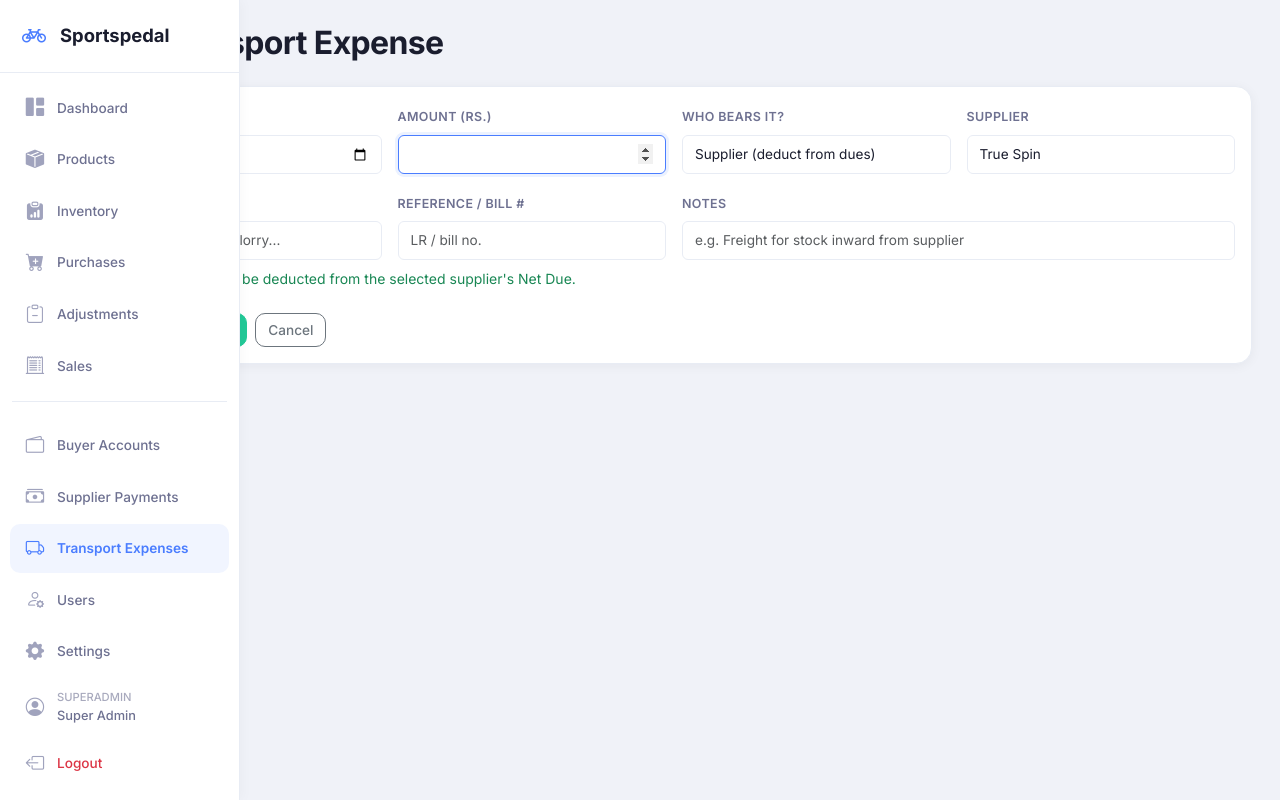
After one commit to Laaxxmm/sportspedal, a Flask app: page /transport-expenses/new in a window 1280 px wide. The commit adds this page. Run offline with Flask 3, Linux system fonts and the light colour scheme; a user stored in the database is signed in; data comes from the database, SQL or seed files in the repository; some libraries are stand-ins or nearby versions.

Commit message:
Add standalone Transport Expenses (debit supplier dues)
- New TransportExpense model + page (list/new/delete, superadmin)
- Log transport paid outside any sale; mark supplier-borne (reduces
  that supplier's Net Due) or self-borne (own cost)
- Folded into supplier balance shipping_credit and dashboard
  Transport Cost tile + 'Transport (Supplier-borne)' reduction row
- Nav entry 'Transport Expenses' + 'Log Transport' button on tile
- New table auto-created on migrate

Co-Authored-By: Claude Opus 4.8 <noreply@anthropic.com>

```diff
--- a/app/__init__.py
+++ b/app/__init__.py
@@ -74,6 +74,7 @@ def create_app():
     from app.routes.payments import bp as payments_bp
     from app.routes.supplier_portal import bp as supplier_portal_bp
     from app.routes.adjustments import bp as adjustments_bp
+    from app.routes.transport_expense import bp as transport_expense_bp
 
     app.register_blueprint(auth_bp)
     app.register_blueprint(dashboard_bp)
@@ -90,5 +91,6 @@ def create_app():
     app.register_blueprint(payments_bp, url_prefix='/payments')
     app.register_blueprint(supplier_portal_bp)
     app.register_blueprint(adjustments_bp, url_prefix='/adjustments')
+    app.register_blueprint(transport_expense_bp, url_prefix='/transport-expenses')
 
     return app
--- a/app/models.py
+++ b/app/models.py
@@ -435,6 +435,25 @@ class SupplierPayment(db.Model):
     creator = db.relationship('User')
 
 
+# ===== Transport / Freight Expenses (standalone, not tied to a sale) =====
+
+class TransportExpense(db.Model):
+    __tablename__ = 'transport_expense'
+    id = db.Column(db.Integer, primary_key=True)
+    expense_date = db.Column(db.Date, nullable=False, default=date.today)
+    amount = db.Column(db.Float, nullable=False)
+    borne_by = db.Column(db.String(20), default='supplier')  # supplier (reduce dues) | self (our cost)
+    supplier_id = db.Column(db.Integer, db.ForeignKey('supplier.id'), nullable=True)
+    carrier = db.Column(db.String(100))
+    reference_number = db.Column(db.String(100))
+    notes = db.Column(db.Text)
+    created_by = db.Column(db.Integer, db.ForeignKey('user.id'))
+    created_at = db.Column(db.DateTime, default=datetime.utcnow)
+
+    supplier = db.relationship('Supplier')
+    creator = db.relationship('User')
+
+
 # ===== Customer Payments / Advances =====
 
 class CustomerPayment(db.Model):
--- /dev/null
+++ b/app/routes/transport_expense.py
@@ -0,0 +1,62 @@
+from datetime import date
+from flask import Blueprint, render_template, request, redirect, url_for, flash
+from flask_login import login_required, current_user
+from app import db
+from app.models import TransportExpense, Supplier
+from app.decorators import superadmin_required
+
+bp = Blueprint('transport_expense', __name__)
+
+
+@bp.route('/')
+@login_required
+@superadmin_required
+def list_expenses():
+    expenses = (TransportExpense.query
+                .order_by(TransportExpense.expense_date.desc(), TransportExpense.id.desc()).all())
+    total_supplier = sum(e.amount for e in expenses if e.borne_by == 'supplier')
+    total_self = sum(e.amount for e in expenses if e.borne_by == 'self')
+    return render_template('transport_expenses/list.html', expenses=expenses,
+                           total_supplier=total_supplier, total_self=total_self)
+
+
+@bp.route('/new', methods=['GET', 'POST'])
+@login_required
+@superadmin_required
+def new_expense():
+    if request.method == 'POST':
+        borne = request.form.get('borne_by', 'supplier')
+        e = TransportExpense(
+            expense_date=date.fromisoformat(request.form['expense_date']),
+            amount=float(request.form['amount']),
+            borne_by=borne,
+            supplier_id=(int(request.form['supplier_id'])
+                         if borne == 'supplier' and request.form.get('supplier_id') else None),
+            carrier=request.form.get('carrier', ''),
+            reference_number=request.form.get('reference_number', ''),
+            notes=request.form.get('notes', ''),
+            created_by=current_user.id,
+        )
+        db.session.add(e)
+        db.session.commit()
+        msg = f'Transport expense Rs.{e.amount:,.2f} recorded.'
+        if borne == 'supplier':
+            msg += ' Deducted from supplier dues.'
+        flash(msg, 'success')
+        return redirect(url_for('transport_expense.list_expenses'))
+
+    suppliers = Supplier.query.order_by(Supplier.name).all()
+    return render_template('transport_expenses/form.html', suppliers=suppliers,
+                           today=date.today().isoformat())
+
+
+@bp.route('/<int:id>/delete', methods=['POST'])
+@login_required
+@superadmin_required
+def delete_expense(id):
+    e = TransportExpense.query.get_or_404(id)
+    amt = e.amount
+    db.session.delete(e)
+    db.session.commit()
+    flash(f'Deleted transport expense Rs.{amt:,.2f}.', 'info')
+    return redirect(url_for('transport_expense.list_expenses'))
--- a/app/templates/base.html
+++ b/app/templates/base.html
@@ -108,6 +108,11 @@
                 <li class="nav-item">
                     <a class="nav-link {% if '/payments' in request.path %}active{% endif %}" href="{{ url_for('payments.list_payments') }}" title="Supplier Payments">
                         <i class="bi bi-cash-stack"></i> <span class="nav-text">Supplier Payments</span>
+                    </a>
+                </li>
+                <li class="nav-item">
+                    <a class="nav-link {% if '/transport-expenses' in request.path %}active{% endif %}" href="{{ url_for('transport_expense.list_expenses') }}" title="Transport Expenses">
+                        <i class="bi bi-truck"></i> <span class="nav-text">Transport Expenses</span>
                     </a>
                 </li>
                 <li class="nav-item">
--- a/app/templates/dashboard.html
+++ b/app/templates/dashboard.html
@@ -143,13 +143,16 @@
         </div>
     </div>
     <div class="col-md-3">
-        <div class="kpi-card kpi-emerald">
+        <div class="kpi-card kpi-emerald" style="position:relative;">
             <div class="kpi-icon"><i class="bi bi-truck"></i></div>
             <div class="kpi-label">Transport Cost</div>
             <div class="kpi-value">Rs.{{ "{:,.0f}".format(transport_total) }}</div>
             <div class="kpi-sub">
                 Customer Rs.{{ "{:,.0f}".format(transport_customer) }} · We pay Rs.{{ "{:,.0f}".format(transport_self) }} · Supplier Rs.{{ "{:,.0f}".format(transport_supplier) }}
             </div>
+            {% if current_user.is_superadmin %}
+            <a href="{{ url_for('transport_expense.new_expense') }}" class="btn btn-sm btn-outline-success mt-2"><i class="bi bi-plus"></i> Log Transport</a>
+            {% endif %}
         </div>
     </div>
 </div>
--- /dev/null
+++ b/app/templates/transport_expenses/form.html
@@ -0,0 +1,71 @@
+{% extends "base.html" %}
+{% block title %}Log Transport Expense - Sportspedal{% endblock %}
+{% block content %}
+<h2 class="mb-4">Log Transport Expense</h2>
+
+<div class="card">
+    <div class="card-body">
+        <form method="POST" action="{{ url_for('transport_expense.new_expense') }}">
+            <input type="hidden" name="csrf_token" value="{{ csrf_token() }}">
+            <div class="row g-3">
+                <div class="col-md-3">
+                    <label class="form-label">Date</label>
+                    <input type="date" name="expense_date" class="form-control" value="{{ today }}" required>
+                </div>
+                <div class="col-md-3">
+                    <label class="form-label">Amount (Rs.)</label>
+                    <input type="number" name="amount" class="form-control" step="0.01" min="0.01" required autofocus>
+                </div>
+                <div class="col-md-3">
+                    <label class="form-label">Who bears it?</label>
+                    <select name="borne_by" class="form-select" id="borne-by">
+                        <option value="supplier">Supplier (deduct from dues)</option>
+                        <option value="self">We bear it (our cost)</option>
+                    </select>
+                </div>
+                <div class="col-md-3" id="supplier-wrap">
+                    <label class="form-label">Supplier</label>
+                    <select name="supplier_id" class="form-select">
+                        <option value="">— Select —</option>
+                        {% for s in suppliers %}
+                        <option value="{{ s.id }}" {{ 'selected' if suppliers|length == 1 }}>{{ s.name }}</option>
+                        {% endfor %}
+                    </select>
+                </div>
+                <div class="col-md-3">
+                    <label class="form-label">Carrier</label>
+                    <input type="text" name="carrier" class="form-control" placeholder="Delhivery, DTDC, lorry...">
+                </div>
+                <div class="col-md-3">
+                    <label class="form-label">Reference / Bill #</label>
+                    <input type="text" name="reference_number" class="form-control" placeholder="LR / bill no.">
+                </div>
+                <div class="col-md-6">
+                    <label class="form-label">Notes</label>
+                    <input type="text" name="notes" class="form-control" placeholder="e.g. Freight for stock inward from supplier">
+                </div>
+            </div>
+            <small id="hint" class="text-muted d-block mt-2"></small>
+            <div class="d-flex gap-2 mt-4">
+                <button type="submit" class="btn btn-success"><i class="bi bi-check-lg"></i> Save Expense</button>
+                <a href="{{ url_for('transport_expense.list_expenses') }}" class="btn btn-outline-secondary">Cancel</a>
+            </div>
+        </form>
+    </div>
+</div>
+{% endblock %}
+
+{% block extra_js %}
+<script>
+function upd() {
+    const borne = document.getElementById('borne-by').value;
+    document.getElementById('supplier-wrap').style.display = (borne === 'supplier') ? '' : 'none';
+    const h = document.getElementById('hint');
+    h.innerHTML = (borne === 'supplier')
+        ? '<span class="text-success"><i class="bi bi-arrow-down"></i> This amount will be deducted from the selected supplier\'s Net Due.</span>'
+        : 'Recorded as your own transport cost (shown in Transport total, not deducted from any supplier).';
+}
+document.getElementById('borne-by').addEventListener('change', upd);
+upd();
+</script>
+{% endblock %}
```
Also changed, not shown: app/routes/dashboard.py (+7 -0 lines), app/routes/payments.py (+9 -1 lines), app/templates/transport_expenses/list.html (added, +64 -0 lines).
